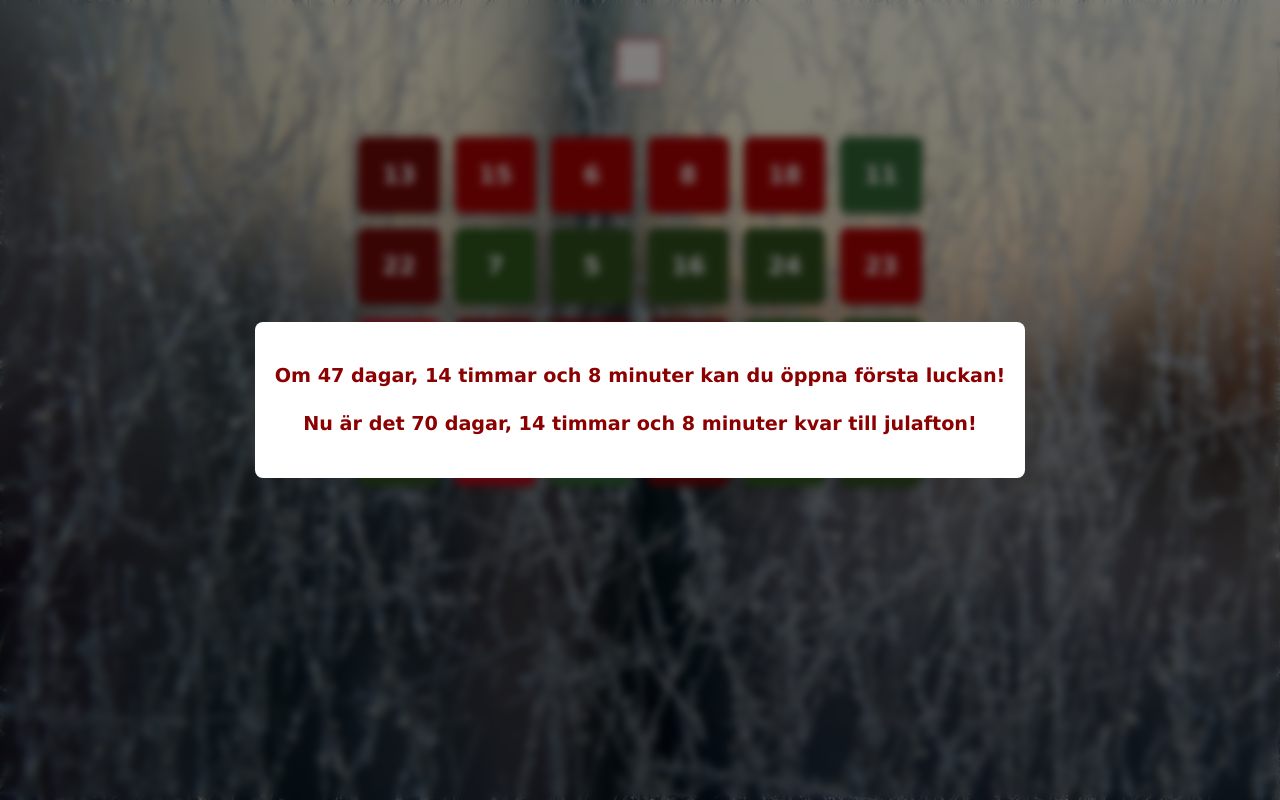
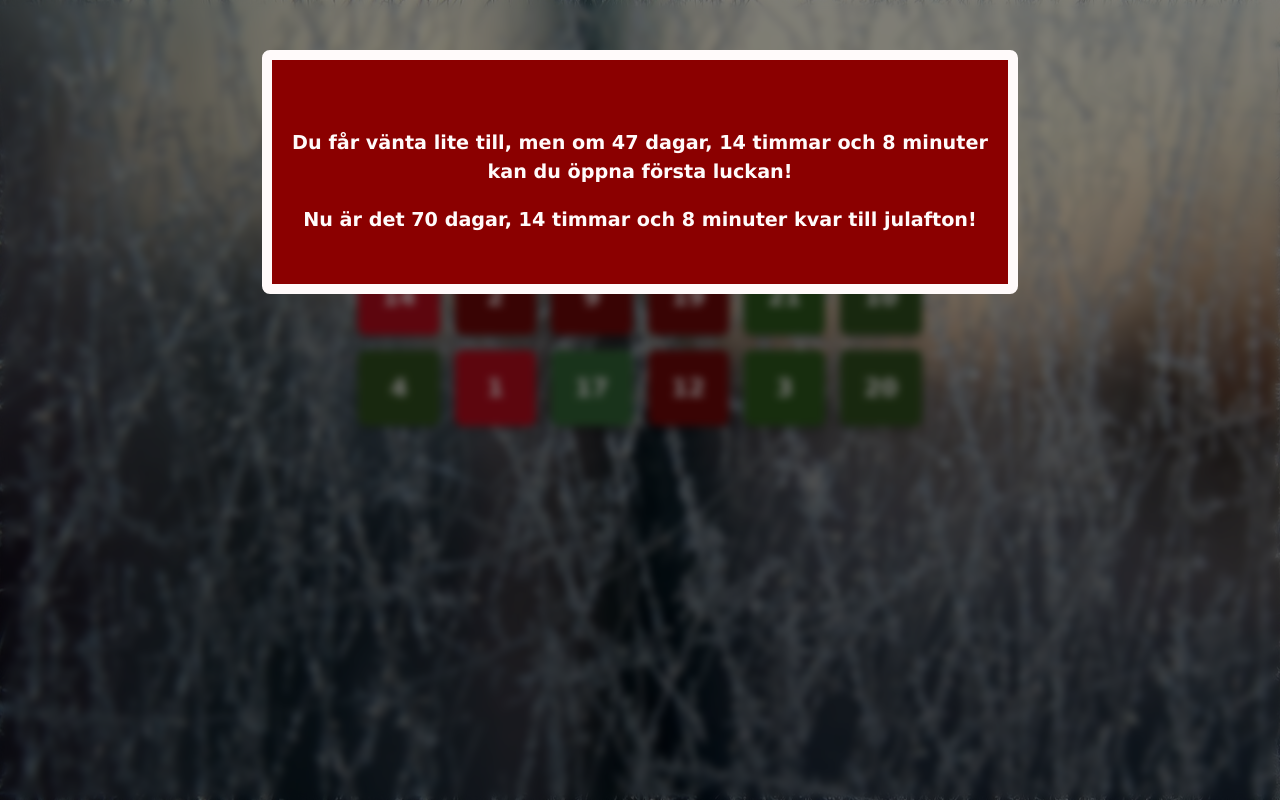
Before and after one commit to annkar73/adventcalendar, a React (Vite) app: page / in a window 1280 px wide. Built offline with nearby package versions, Linux system fonts and the light colour scheme.

Commit message:
adjust CountdownModal style

```diff
--- a/src/App.tsx
+++ b/src/App.tsx
@@ -1,15 +1,15 @@
 import './App.css'
 import Calendar from './components/Calendar'
 import Countdown from './components/Countdown'
-import TextWrapper from './components/Wrapper'
+
 
 function App() {
 
   return (
     <>
-    <TextWrapper>
-            <Countdown />
-          </TextWrapper>
+
+           <Countdown />
+
           <Calendar />
 
 
--- a/src/components/Countdown.tsx
+++ b/src/components/Countdown.tsx
@@ -1,7 +1,8 @@
 import { useEffect, useState } from "react";
 import { styled } from "styled-components";
 
-const ModalOverlay = styled.div`
+
+const CountdownModal = styled.div`
     position: fixed;
     top: 0;
     left: 0;
@@ -10,7 +11,7 @@ const ModalOverlay = styled.div`
     background: rgba(0, 0, 0, 0.5); /* Halvgenomskinlig bakgrund */
     display: flex;
     justify-content: center;
-    align-items: center;
+    align-items: flex-start;
     backdrop-filter: blur(4px); /* Lägger till en suddig effekt */
     z-index: 1000; /* Placera ovanpå annat innehåll */
 `;
@@ -18,11 +19,14 @@ const ModalOverlay = styled.div`
 const StyledCountdown = styled.div`
     font-size: 1.2rem;
     font-weight: bold;
-    background: white;
-    padding: 20px;
+    background: darkred;
+    color: snow;
+    padding: 50px 20px 30px 20px;
+    border: 10px solid snow;
+
     border-radius: 8px;
     text-align: center;
-    margin: 20px;
+    margin: 50px 20px 30px 20px;
     max-width: 80%;
 `;
 
@@ -83,10 +87,11 @@ const Countdown = () => {
     const { days: daysToDecember, hours: hoursToDecember, minutes: minutesToDecember } = timeLeftDecember;
 
     return (
-        <ModalOverlay>
+        <>
+        <CountdownModal>
             <StyledCountdown>
                 {daysToDecember > 0 ? (
-                    <p>Om {daysToDecember} dagar, {hoursToDecember} timmar och {minutesToDecember} minuter kan du öppna första luckan!</p>
+                    <p>Du får vänta lite till, men om {daysToDecember} dagar, {hoursToDecember} timmar och {minutesToDecember} minuter <br /> kan du öppna första luckan!</p>
                 ) : null}
                 <p>
                     {daysToChristmas === 0
@@ -96,7 +101,8 @@ const Countdown = () => {
                           }!`}
                 </p>
             </StyledCountdown>
-        </ModalOverlay>
+        </CountdownModal>
+        </>
     );
 };
 
--- a/src/components/Wrapper.tsx
+++ b/src/components/Wrapper.tsx
@@ -2,7 +2,7 @@ import { styled } from "styled-components";
 import { ReactNode } from "react";
 
 // Stilar för TextWrapper
-const StyledTextWrapper = styled.div<{ bgcolor?: string }>`
+export const StyledTextWrapper = styled.div<{ bgcolor?: string }>`
     background-color: ${(props) => props.bgcolor || 'snow'};
     color: darkred;
     font-weight: bold;
```
